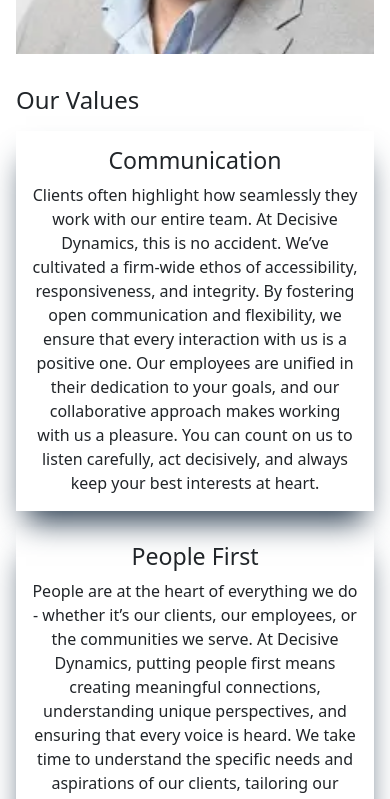
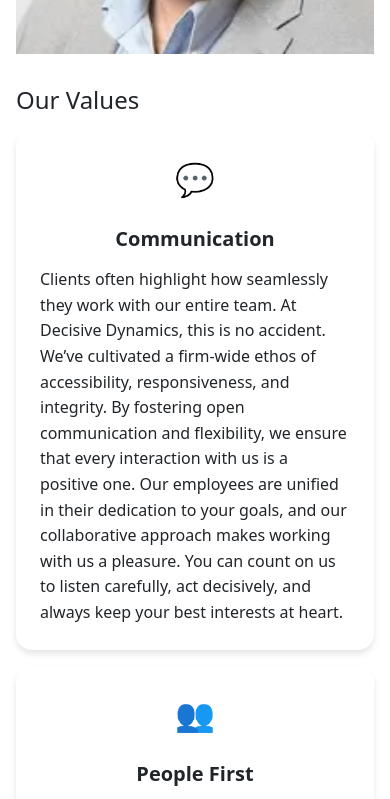
Before and after one commit to dustin-doherty/Decisive-Dynamics-Website, a React (Vite) app: page /about in a window 390 px wide. Shown: the part 3460-4259 px from the top of the page. Built offline with nearby package versions, Linux system fonts and the light colour scheme; a web font is replaced by a local one.

Commit message:
Add project list and component. Styling touchups.

```diff
--- a/src/components/CoreValueCard.tsx
+++ b/src/components/CoreValueCard.tsx
@@ -6,11 +6,21 @@ interface CareValueProps {
 }
 
 const CoreValueCard: React.FC<CareValueProps> = ({ value }) => {
+    const icons = {
+        Communication: "💬",
+        "People First": "👥",
+        Collaboration: "🤝",
+        Safety: "🛡️"
+    };
+
     return (
-        <div className='core-value__card-container'>
+        <section
+            className='core-value__card-container'
+        >
+            <div className='core-value__icon'>{icons[value.title as keyof typeof icons]}</div>
             <h3 className='core-value__headline'>{value.title}</h3>
             <p className='core-value__text'>{value.description}</p>
-        </div>
+        </section>
     )
 }
 
--- a/src/components/ProjectCard.tsx
+++ b/src/components/ProjectCard.tsx
@@ -11,6 +11,7 @@ const ProjectCard: React.FC<ProjectCardProps> = ({ project }) => {
         <div className='project-card__container'>
             <h4 className='project-card__heading'>{project.name}</h4>
             <div className='project-card__inner-container'>
+                {/* Side Bar */}
                 <div className='project-card__side-bar'>
                     <div className='project-card__side-bar-group'>
                         <p className='project-card__side-bar-title'>Owner/Client</p>
@@ -45,6 +46,7 @@ const ProjectCard: React.FC<ProjectCardProps> = ({ project }) => {
                         <p className='project-card__side-bar-text'>{project.staff}</p>
                     </div>
                 </div>
+                {/* Main Content */}
                 <div className='project-card__main-content'>
                     <div className='project-card__main-content-group'>
                         <p className='project-card__main-title'>Owner Objective</p>
@@ -52,7 +54,7 @@ const ProjectCard: React.FC<ProjectCardProps> = ({ project }) => {
                     </div>
                     <div className='project-card__main-content-group'>
                         <p className='project-card__main-title'>Project Overview and Approach</p>
-                        <p className='project-card__main-text'>{project.overview.intro}</p>
+                        <p className='project-card__overview-text'>{project.overview.intro}</p>
                         {project.overview.scope.map((scope) => (
                             <div className='project-card__main-scope-container'>
                                 <p className='project-card__main-scope-heading'>{scope.heading}</p>
--- a/src/styles/coreValueCard.css
+++ b/src/styles/coreValueCard.css
@@ -5,15 +5,48 @@
 */
 
 .core-value__card-container {
-    padding: 1rem;
-    box-shadow: rgb(38, 57, 77) 0px 20px 30px -10px;
+    border-radius: 16px;
+    padding: 2rem;
+    transition: box-shadow 0.2s ease;
+    box-shadow: 0 4px 6px rgba(0, 0, 0, 0.1);
+}
+
+.core-value__card-container:hover {
+    box-shadow: 0 8px 12px rgba(0, 0, 0, 0.15);
+}
+
+.core-value__icon {
+    font-size: 2.5rem;
+    margin-bottom: 1.5rem;
+    text-align: center;
 }
 
 .core-value__headline {
-    margin-bottom: 0.5rem;
+    font-size: 1.5rem;
+    font-weight: 600;
+    margin-bottom: 1rem;
     text-align: center;
+    color: var(--primary-color);
+    position: relative;
 }
 
 .core-value__text {
-  text-align: center;
+    text-align: left;
+    line-height: 1.6;
+    color: var(--text-color);
+    font-size: 1rem;
 }
+
+@media (max-width: 768px) {
+    .core-value__card-container {
+        padding: 1.5rem;
+    }
+
+    .core-value__icon {
+        font-size: 2rem;
+    }
+
+    .core-value__headline {
+        font-size: 1.25rem;
+    }
+}
--- a/src/styles/projectCard.css
+++ b/src/styles/projectCard.css
@@ -32,23 +32,24 @@
 /* Side Bar Content */
 
 .project-card__side-bar {
-
+    margin: 0;
 }
 
 .project-card__side-bar-group {
-
+    margin-bottom: 0.5rem;
 }
 
 .project-card__side-bar-title {
+    font-weight: 600;
     color: green;
 }
 
 .project-card__side-bar-text {
-
+    font-size: 1rem;
 }
 
 .project-card__side-bar-list {
-
+    font-size: 1rem;
 }
 
 .project-card__side-bar-list-item {
@@ -58,23 +59,24 @@
 /* Main Content */
 
 .project-card__main-content {
-
+    margin: 0;
 }
 
-.project-card__main-content-group {
-
+.project-card__main-content-group:not(:last-child) {
+    margin-bottom: 0.5rem;
 }
 
 .project-card__main-title {
+    font-weight: 600;
     color: green;
 }
 
-.project-card__main-text {
-
+.project-card__overview-text {
+    margin-bottom: 0.5rem;
 }
 
 .project-card__main-scope-container {
-
+    margin-bottom: 0.5rem;
 }
 
 .project-card__main-scope-heading {
@@ -82,5 +84,5 @@
 }
 
 .project-card__main-scope-context {
-
+    font-size: 1rem;
 }
```
Also changed, not shown: 1 other file (tests, documents, lock files or other folders).
